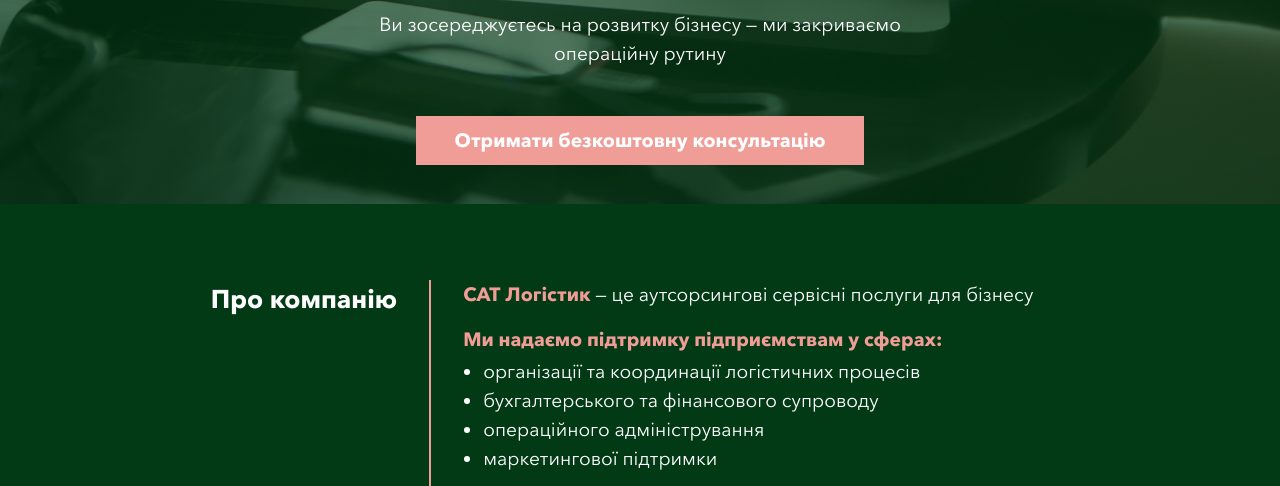
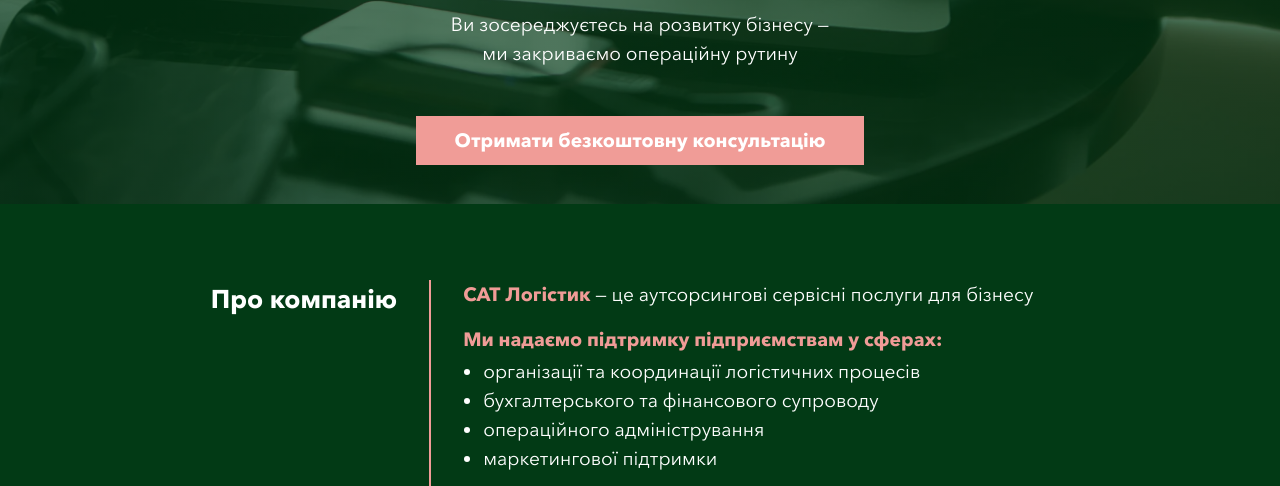
Before and after one commit to garckushaoleg/sat-logistic-landing-page, a website: page index.html in a window 1280 px wide. Shown: the part 287-773 px from the top of the page. Drawn offline with nearby package versions, Linux system fonts and the light colour scheme.

Commit message:
fix hero subtitle width

```diff
--- a/index.html
+++ b/index.html
@@ -55,7 +55,7 @@
           </h2>
 
           <div class="hero-text">
-            <p>Ви зосереджуєтесь на розвитку бізнесу — ми закриваємо операційну рутину</p>
+            <p>Ви зосереджуєтесь на розвитку бізнесу — <br />ми закриваємо операційну рутину</p>
           </div>
 
           <a href="#contact-form" class="btn-primary"> Отримати безкоштовну консультацію </a>
```
